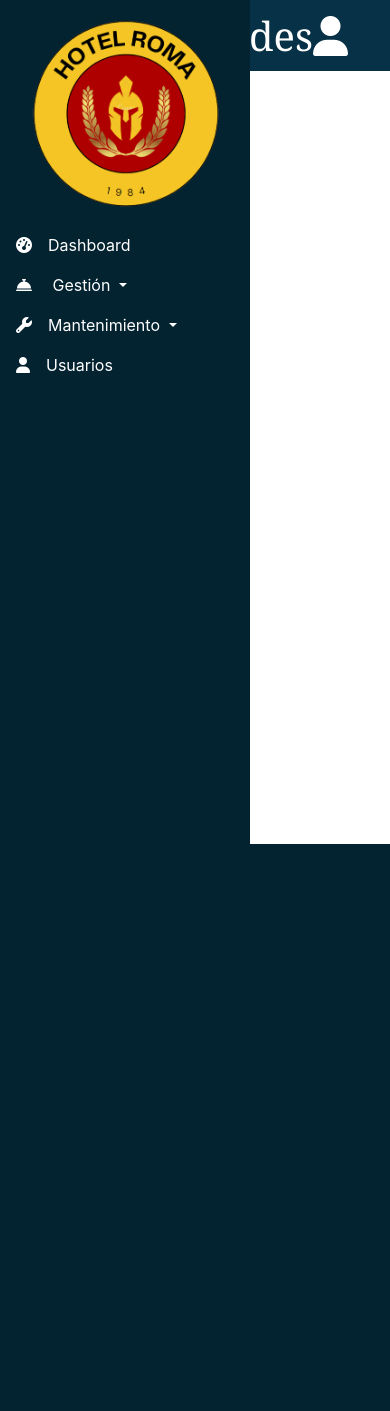
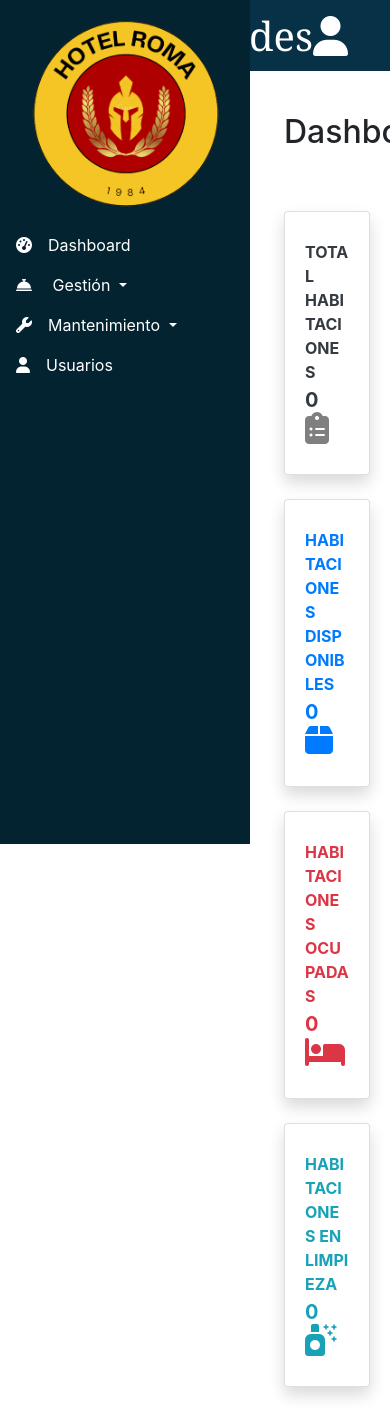
Before and after one commit to martinypersia/hotel-roma, a PHP site: page /inicio.php in a window 390 px wide; the page is wider, and only the part inside the window is pictured. Before the commit the page ends 844 px from the top of that part, so only its background shows below. Run offline with PHP 8.4, Linux system fonts and the light colour scheme; some libraries are stand-ins or nearby versions.

Commit message:
dashboard add no responsive

```diff
--- /dev/null
+++ b/components/menu.php
@@ -0,0 +1,33 @@
+<?php include('header.php'); ?>
+<div class="sidebar">
+    <header style="display: flex;justify-content: center;">
+        <img src="assets/logo.png" alt="logoHotel" width="228px">
+    </header>
+    <ul>
+        <li><a class="nav-link" href="#" style="color: white;"><i class="fa-solid fa-gauge-high"></i>Dashboard</a></li>
+        <li class="nav-item dropdown">
+            <a class="nav-link dropdown-toggle" id="navbarDropdownMenuLink" role="button" data-toggle="dropdown"
+                aria-haspopup="true" aria-expanded="false" style="color: white;">
+                <i class="fa-solid fa-bell-concierge"></i>
+                Gestión
+            </a>
+            <div class="dropdown-menu" aria-labelledby="navbarDropdownMenuLink">
+                <a class="dropdown-item" href="#">Recepción</a>
+                <a class="dropdown-item" href="#">Salida</a>
+            </div>
+        </li>
+        <li class="nav-item dropdown">
+            <a class="nav-link dropdown-toggle" id="navbarDropdownMenuLink" role="button" data-toggle="dropdown"
+                aria-haspopup="true" aria-expanded="false" style="color: white;">
+                <i class="fa-solid fa-wrench"></i>Mantenimiento
+            </a>
+            <div class="dropdown-menu" aria-labelledby="navbarDropdownMenuLink">
+                <a class="dropdown-item" href="#">Habitaciones</a>
+                <a class="dropdown-item" href="#">Categoria</a>
+                <a class="dropdown-item" href="#">Pisos</a>
+            </div>
+        </li>
+        <li><a class="nav-link" href="#" style="color: white;"><i class="fa-solid fa-user"></i>Usuarios</a></i></li>
+    </ul>
+</div>
+<?php include('footer.php'); ?>
--- a/inicio.php
+++ b/inicio.php
@@ -1,35 +1,84 @@
 <?php include('components/header.php'); ?>
-<div class="sidebar">
-    <header style="display: flex;justify-content: center;">
-        <img src="assets/logo.png" alt="logoHotel" width="228px">
-    </header>
-    <ul>
-        <li><a class="nav-link" href="#" style="color: white;"><i class="fa-solid fa-gauge-high"></i>Dashboard</a></li>
-        <li class="nav-item dropdown">
-            <a class="nav-link dropdown-toggle" id="navbarDropdownMenuLink" role="button" data-toggle="dropdown"
-                aria-haspopup="true" aria-expanded="false" style="color: white;">
-                <i class="fa-solid fa-bell-concierge"></i>
-                Gestión
-            </a>
-            <div class="dropdown-menu" aria-labelledby="navbarDropdownMenuLink">
-                <a class="dropdown-item" href="#">Recepción</a>
-                <a class="dropdown-item" href="#">Salida</a>
+<?php include('components/menu.php'); ?>
+<div class="containerGeneral">
+    <h2>Dashboard</h2>
+    <div class="row" style="margin-top: 60px;">
+    <div class="col-xl-3 col-md-6 mb-4">
+        <div class="card border-left-dark shadow h-100 py-2" style="max-width: 316px;">
+            <div class="card-body">
+                <div class="row no-gutters align-items-center">
+                    <div class="col mr-2">
+                        <div class="text-xs font-weight-bold text-dark text-uppercase mb-1">
+                            Total Habitaciones
+                        </div>
+                        <div class="h5 mb-0 font-weight-bold text-dark" id="totalhabitaciones">0</div>
+                    </div>
+                    <div class="col-auto">
+                        <i class="fas fa-clipboard-list fa-2x text-black-50"></i>
+                    </div>
+                </div>
             </div>
-        </li>
-        <li class="nav-item dropdown">
-            <a class="nav-link dropdown-toggle" id="navbarDropdownMenuLink" role="button" data-toggle="dropdown"
-                aria-haspopup="true" aria-expanded="false" style="color: white;">
-                <i class="fa-solid fa-wrench"></i>Mantenimiento
-            </a>
-            <div class="dropdown-menu" aria-labelledby="navbarDropdownMenuLink">
-                <a class="dropdown-item" href="#">Habitaciones</a>
-                <a class="dropdown-item" href="#">Categoria</a>
-                <a class="dropdown-item" href="#">Pisos</a>
+        </div>
+    </div>
+
+    <div class="col-xl-3 col-md-6 mb-4">
+        <div class="card border-left-primary shadow h-100 py-2" style="max-width: 316px;">
+            <div class="card-body">
+                <div class="row no-gutters align-items-center">
+                    <div class="col mr-2">
+                        <div class="text-xs font-weight-bold text-primary text-uppercase mb-1">
+                            Habitaciones Disponibles
+                        </div>
+                        <div class="h5 mb-0 font-weight-bold text-primary" id="habitacionesdisponibles">0</div>
+                    </div>
+                    <div class="col-auto">
+                        <i class="fas fa-box fa-2x text-primary"></i>
+                    </div>
+                </div>
             </div>
-        </li>
-        <li><a class="nav-link" href="#" style="color: white;"><i class="fa-solid fa-user"></i>Usuarios</a></i></li>
-    </ul>
+        </div>
+    </div>
+
+    <div class="col-xl-3 col-md-6 mb-4">
+        <div class="card border-left-danger shadow h-100 py-2" style="max-width: 316px;">
+            <div class="card-body">
+                <div class="row no-gutters align-items-center">
+                    <div class="col mr-2">
+                        <div class="text-xs font-weight-bold text-danger text-uppercase mb-1">
+                            Habitaciones Ocupadas
+                        </div>
+                        <div class="h5 mb-0 font-weight-bold text-danger" id="habitacionesocupadas">0</div>
+                    </div>
+                    <div class="col-auto">
+                        <i class="fas fa-bed fa-2x text-danger"></i>
+                    </div>
+                </div>
+            </div>
+        </div>
+    </div>
+
+    <div class="col-xl-3 col-md-6 mb-4">
+        <div class="card border-left-info shadow h-100 py-2" style="max-width: 316px;">
+            <div class="card-body">
+                <div class="row no-gutters align-items-center">
+                    <div class="col mr-2">
+                        <div class="text-xs font-weight-bold text-info text-uppercase mb-1">
+                            Habitaciones en Limpieza
+                        </div>
+                        <div class="h5 mb-0 font-weight-bold text-info" id="habitacioneslimpieza">0</div>
+                    </div>
+                    <div class="col-auto">
+                        <i class="fas fa-air-freshener fa-2x text-info"></i>
+                    </div>
+                </div>
+            </div>
+        </div>
+    </div>
+</div>
+
 </div>
 
 
+
+
 <?php include('components/footer.php'); ?>
--- a/style.css
+++ b/style.css
@@ -40,3 +40,8 @@ ul li:hover a{
     padding-right: 42px;
     text-align: end;
 }
+.containerGeneral{
+    padding-top: 113px;
+    padding-left: 284px !important;
+    margin-right: 20px;
+}
```
